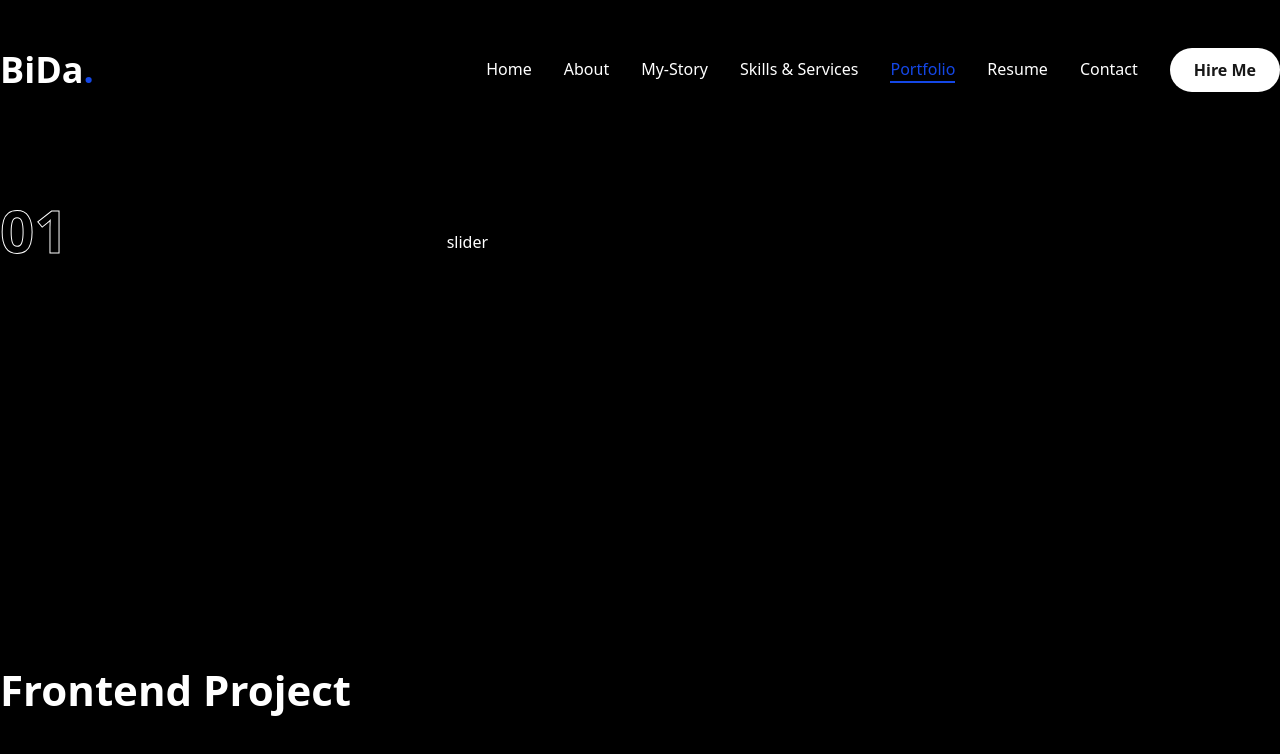
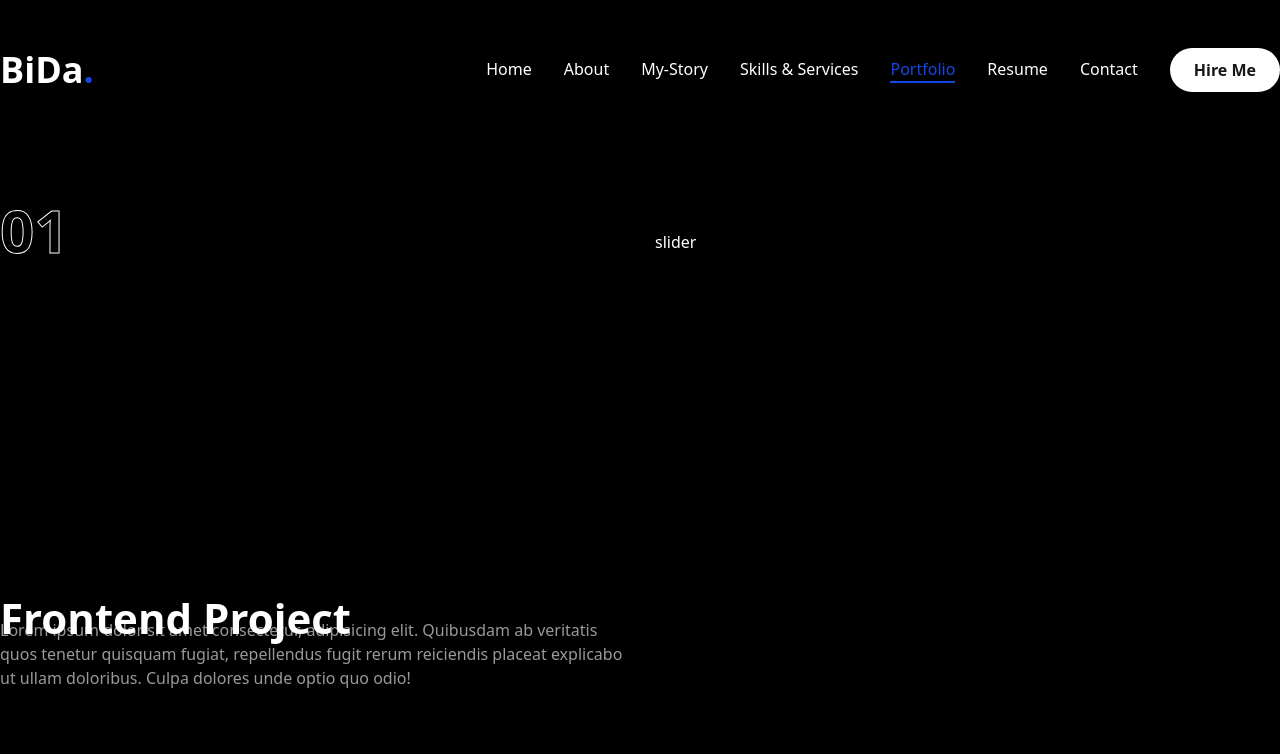
Before and after one commit to Bida3443/Bida-dev, a Next.js app: page /portfolio in a window 1280 px wide. Shown: the top 754 px of the page. Built offline with nearby package versions, Linux system fonts and the light colour scheme.

Commit message:
My Porfolio

```diff
--- a/app/portfolio/page.tsx
+++ b/app/portfolio/page.tsx
@@ -79,11 +79,13 @@ export default function Service ()  {
                         <div>
                             <div className="text-6xl leading-0 font-extrabold text-transparent text-outline ">{project.num}</div>
                         </div>
-                        <div>
-                            <h2 className="text-[42px] font-bold leading-0 text-white group-hover:text-blue-400 transition-all duration-500 capitalize">{project.category}</h2>
+                        <div className="gap-20">
+                            <h2 className="text-[42px] font-bold leading-0 text-white group-hover:text-blue-400 transition-all duration-500 gap-4 capitalize">{project.category}</h2>
+
+                            <p className="text-white/60">{project.description}</p>
                         </div>
                     </div>
-                    <div className="w-full">slider</div>
+                    <div className="w-full lg:w-[50%]">slider</div>
                 </div>
             </div>
 
--- a/components/MobileNav.tsx
+++ b/components/MobileNav.tsx
@@ -92,6 +92,7 @@ const links = [
   { name: "about", path: "/about" },
   { name: "my-story", path: "/story" },
   { name: "skills & services", path: "/service" },
+  { name: "portfolio", path: "/portfolio" },
   { name: "resume", path: "/resume" },
   { name: "contact", path: "/contact" },
 ];
```
